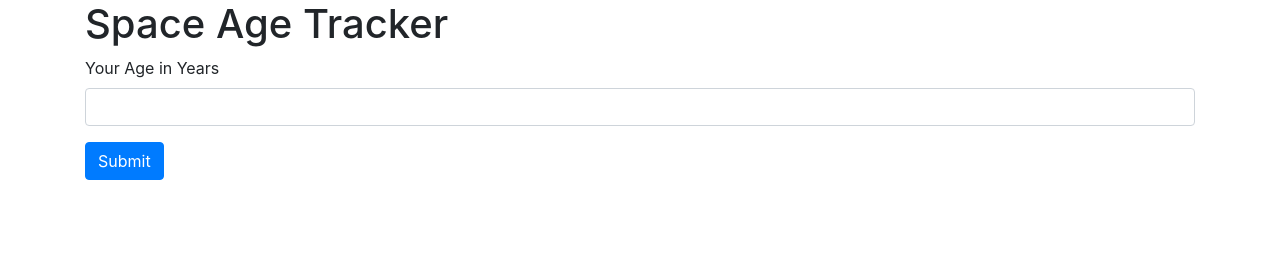
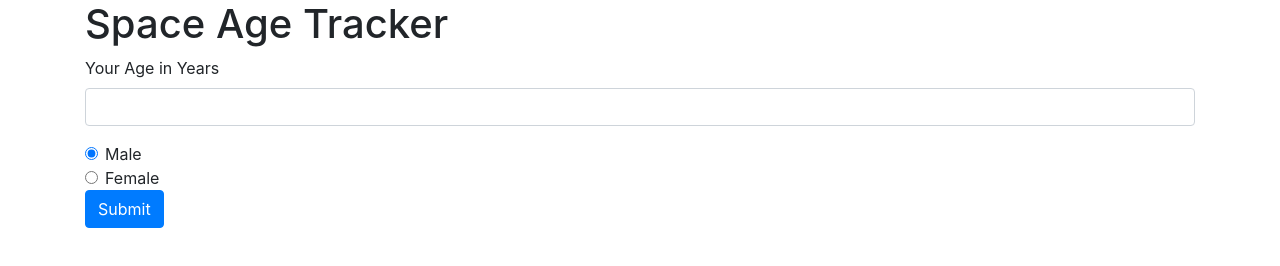
Before and after one commit to amcgladd/space-age, a website built with webpack: page src/index.html in a window 1280 px wide. Built offline with nearby package versions, Linux system fonts and the light colour scheme.

Commit message:
add gender radio buttons to UI

```diff
--- a/src/index.html
+++ b/src/index.html
@@ -11,6 +11,18 @@
     <label for="userAge">Your Age in Years</label>
     <input type="number" class="form-control" id="userAge">
   </div>
+  <div class="form-check">
+  <input class="form-check-input" type="radio" name="genderRadios" id="genderRadio1" value="male" checked>
+  <label class="form-check-label" for="genderRadio1">
+    Male
+  </label>
+</div>
+<div class="form-check">
+  <input class="form-check-input" type="radio" name="genderRadios" id="genderRadio2" value="female">
+  <label class="form-check-label" for="genderRadio2">
+    Female
+  </label>
+</div>
   <button class="btn btn-primary" type="submit">Submit</button>
 </form>
 <div class="output">
```
